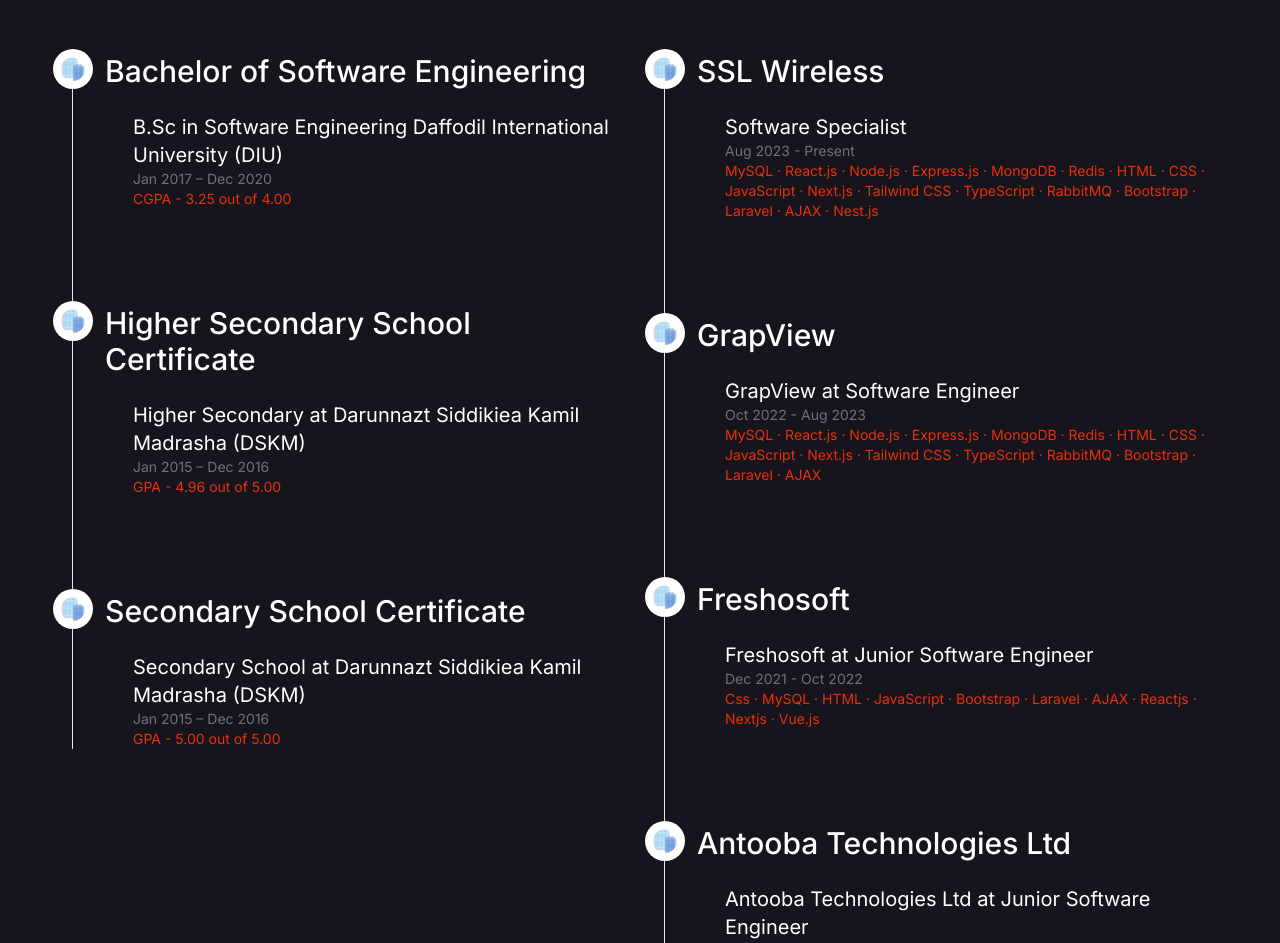
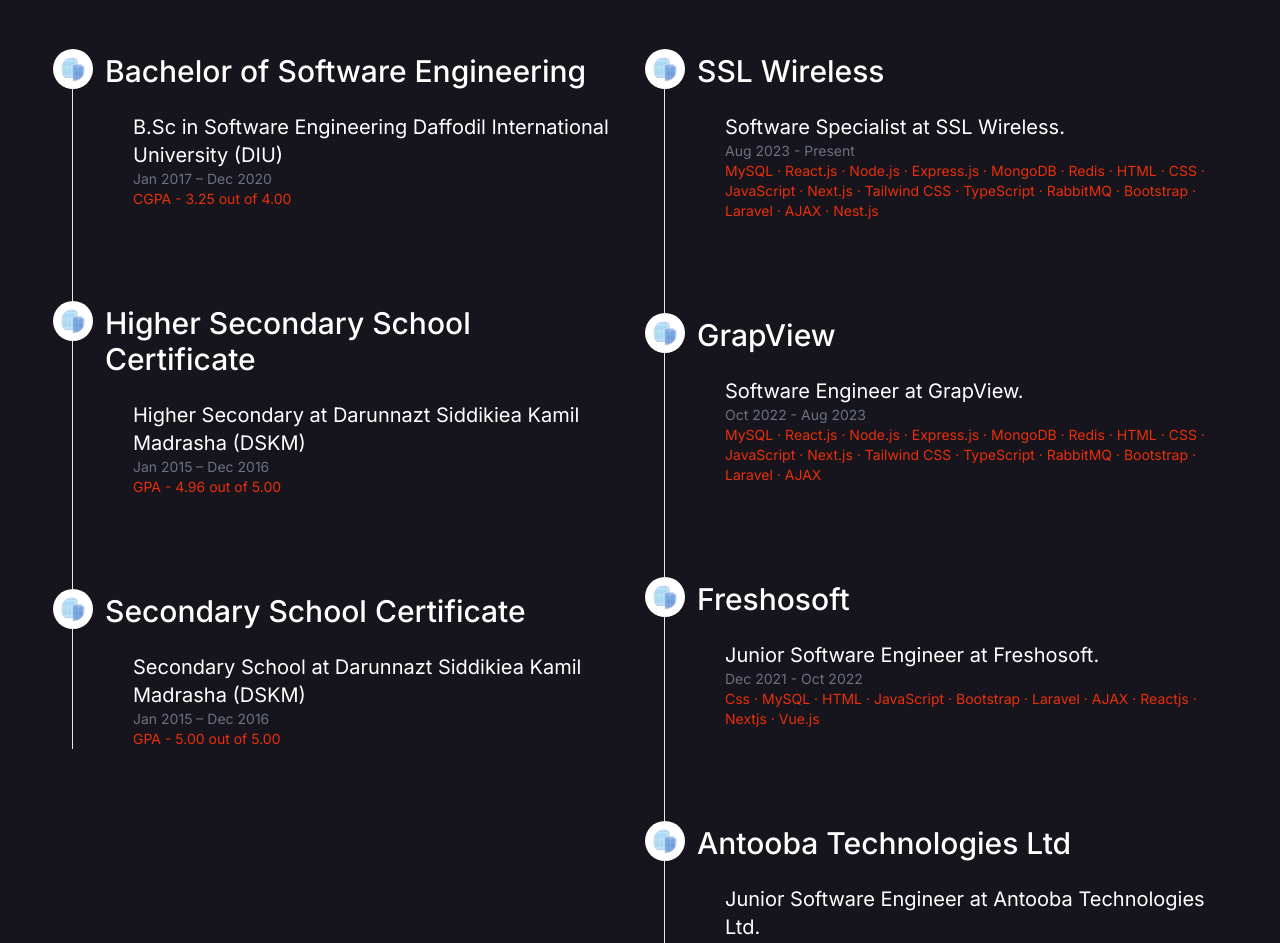
Before and after one commit to Bokhtiar/portfolio.me.com, a Next.js app: page / in a window 1280 px wide. Shown: the part 3809-4752 px from the top of the page. Built offline with nearby package versions, Linux system fonts and the light colour scheme.

Commit message:
update experienc

```diff
--- a/src/app/page.tsx
+++ b/src/app/page.tsx
@@ -606,25 +606,25 @@
             <ol className="relative text-gray-500 border-l border-gray-200 dark:border-gray-700 dark:text-gray-400 my-12 pl-2">
               <Resume
                 name_of_institute="SSL Wireless"
-                title="Software Specialist"
+                title="Software Specialist at SSL Wireless."
                 year="Aug 2023 - Present"
                 skill="MySQL · React.js · Node.js · Express.js · MongoDB · Redis · HTML · CSS · JavaScript · Next.js · Tailwind CSS · TypeScript · RabbitMQ · Bootstrap · Laravel · AJAX · Nest.js"
               ></Resume>
               <Resume
                 name_of_institute="GrapView"
-                title="GrapView at Software Engineer"
+                title="Software Engineer at GrapView."
                 year="Oct 2022 - Aug 2023"
                 skill="MySQL · React.js · Node.js · Express.js · MongoDB · Redis · HTML · CSS · JavaScript · Next.js · Tailwind CSS · TypeScript · RabbitMQ · Bootstrap · Laravel · AJAX"
               ></Resume>
               <Resume
                 name_of_institute="Freshosoft"
-                title="Freshosoft at Junior Software Engineer"
+                title="Junior Software Engineer at Freshosoft."
                 year="Dec 2021 - Oct 2022 "
                 skill="Css · MySQL · HTML · JavaScript · Bootstrap · Laravel · AJAX · Reactjs · Nextjs ·  Vue.js"
               ></Resume>
               <Resume
                 name_of_institute="Antooba Technologies Ltd"
-                title="Antooba Technologies Ltd at Junior Software Engineer"
+                title="Junior Software Engineer at Antooba Technologies Ltd."
                 year="Jan 2021 - Nov 2021 "
                 skill="Css · MySQL · HTML · Bootstrap · Laravel · AJAX"
               ></Resume>
```
